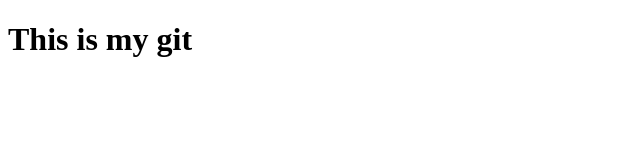
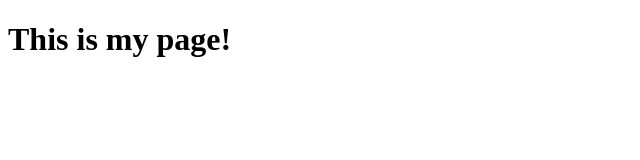
Before and after one commit to ydt3293/test2, a plain HTML site: page index.html in a window 1280 px wide. Shown: the full height of the page, 0-640 px from the left. Drawn offline with Linux system fonts and the light colour scheme.

Commit message:
Change h1

```diff
--- a/index.html
+++ b/index.html
@@ -6,6 +6,6 @@
     <title>Document</title>
 </head>
 <body>
-    <h1>This is my git</h1>
+    <h1>This is my page!</h1>
 </body>
 </html>
```
